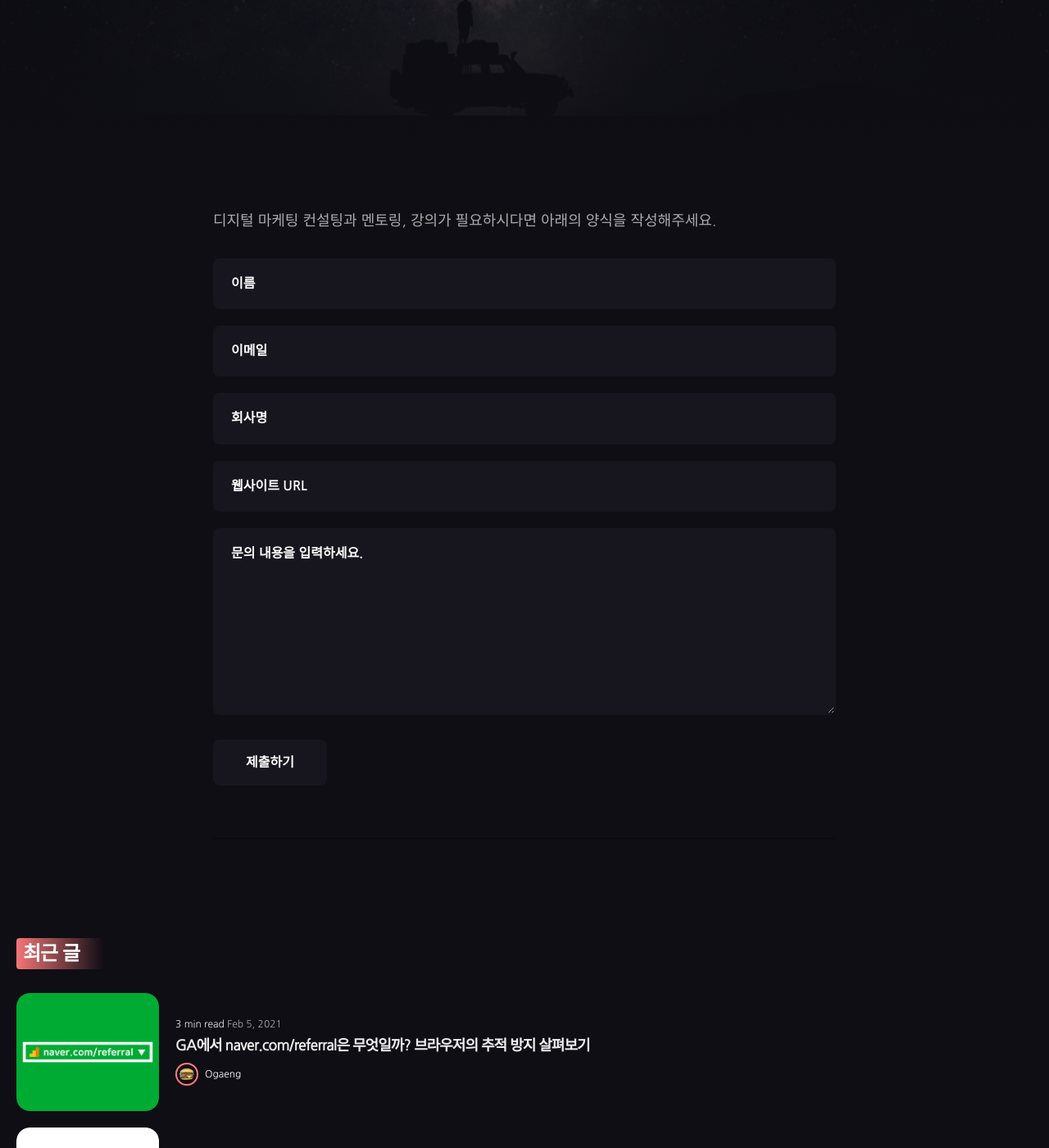
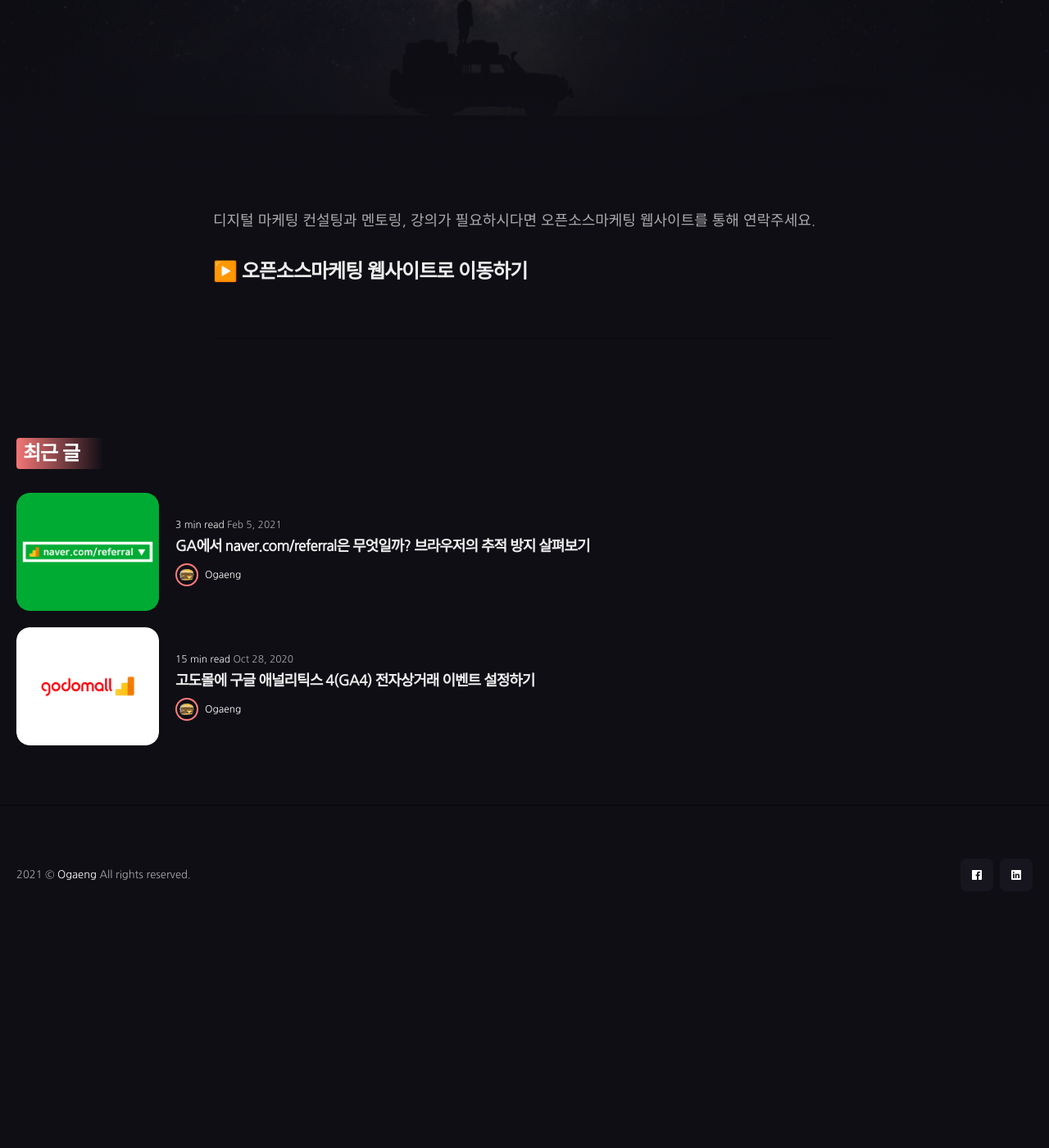
Before and after one commit to ogaeng/ogaeng-blog-dark, a Jekyll site: the page built from _pages/contact.html, in a window 1280 px wide and 1400 px high, scrolled down 442 px. Shown: the whole window at 82% size. Built offline with Jekyll 4.4.1, drawn with Linux system fonts in a browser that asks for light colours; nearby versions of some CDN libraries; after the commit the page ends 1593 px from its top, so only the background shows below that.

Commit message:
contact 페이지 변경

```diff
--- a/_config.yml
+++ b/_config.yml
@@ -28,7 +28,7 @@ hero:
 # Contact Settings
 contact:
   email: ogaeng@ogaeng.com
-  description: 디지털 마케팅 컨설팅과 멘토링, 강의가 필요하시다면 아래의 양식을 작성해주세요.
+  description: 디지털 마케팅 컨설팅과 멘토링, 강의가 필요하시다면 오픈소스마케팅 웹사이트를 통해 연락주세요.
 
 # NOTE
 # Norlin theme comes with a contact form built-in. You can use this form with Formspree (https://formspree.io/) service and get up to 50 submissions for free. Also, you can easily switch to another service if you want.
--- a/_pages/contact.html
+++ b/_pages/contact.html
@@ -8,7 +8,8 @@ image: '/images/contact.jpg'
   {% if site.contact.description %}
   <p class="contact-description">{{site.contact.description}}</p>
   {% endif %}
-  <form id="contact" class="form"
+  <a href="https://osoma.kr"><h3>▶️ 오픈소스마케팅 웹사이트로 이동하기</h3></a>
+  <!-- <form id="contact" class="form"
     action="https://formspree.io/f/xleowqzo" method="POST" onsubmit="dataLayer.push({'event':'contactSubmit'});">
     <div class="form__group">
       <label class="form__label screen-reader-text" for="form-name">Your Name</label>
@@ -35,6 +36,6 @@ image: '/images/contact.jpg'
     </div>
     <input type="hidden" name="_subject" value="[ogaeng.com]블로그에서 문의가 도착했습니다." />
     <input type="hidden" name="_next" value="{{ site.baseurl }}/contact/thanks/" />
-  </form>
+  </form> -->
   <hr>
 </div>
```
Also changed, not shown: Gemfile.lock.
